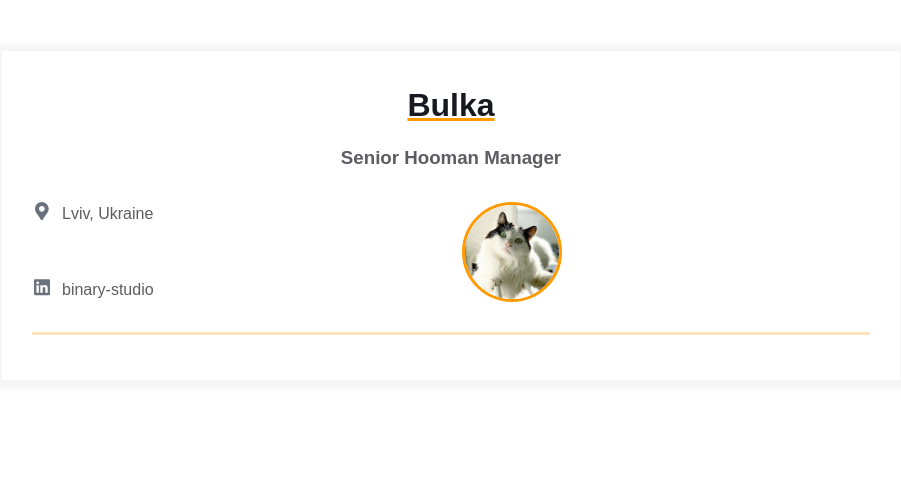
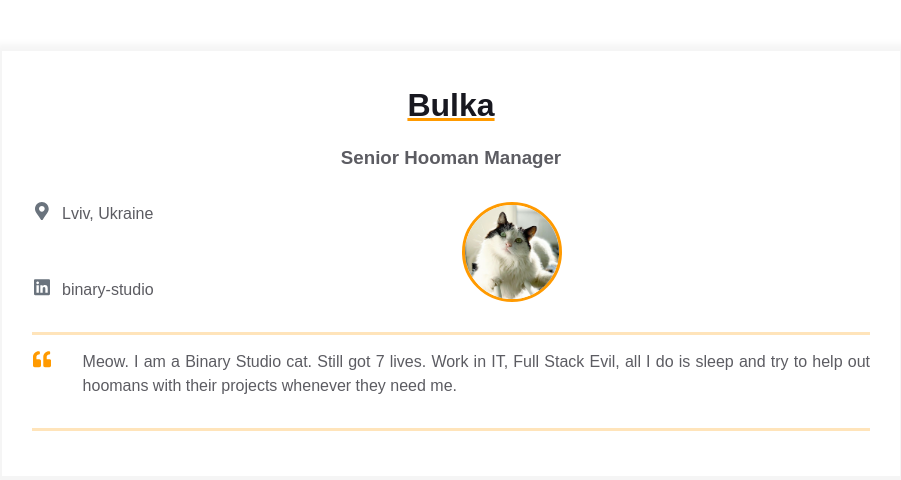
Before and after one commit to Selim96/homepage, a plain HTML site: page index.html in a window 1280 px wide. Shown: the whole page, without its empty margins (189-1090 px from the left). Drawn offline with Linux system fonts and the light colour scheme.

Commit message:
Add Intro block

```diff
--- a/index.html
+++ b/index.html
@@ -62,6 +62,29 @@
             </div>
           </div>
         </div>
+
+        <div class="container">
+          <div class="resume__block">
+            <div class="intro">
+              <div class="intro__icon-wrapper">
+                <svg
+                  class="intro__icon"
+                  xmlns="http://www.w3.org/2000/svg"
+                  viewBox="0 0 512 512"
+                >
+                  <path
+                    d="M464 256h-80v-64c0-35.3 28.7-64 64-64h8c13.3 0 24-10.7 24-24V56c0-13.3-10.7-24-24-24h-8c-88.4 0-160 71.6-160 160v240c0 26.5 21.5 48 48 48h128c26.5 0 48-21.5 48-48V304c0-26.5-21.5-48-48-48zm-288 0H96v-64c0-35.3 28.7-64 64-64h8c13.3 0 24-10.7 24-24V56c0-13.3-10.7-24-24-24h-8C71.6 32 0 103.6 0 192v240c0 26.5 21.5 48 48 48h128c26.5 0 48-21.5 48-48V304c0-26.5-21.5-48-48-48z"
+                  ></path>
+                </svg>
+              </div>
+              <p class="intro_text">
+                Meow. I am a Binary Studio cat. Still got 7 lives. Work in IT,
+                Full Stack Evil, all I do is sleep and try to help out hoomans
+                with their projects whenever they need me.
+              </p>
+            </div>
+          </div>
+        </div>
       </div>
     </main>
   </body>
```
